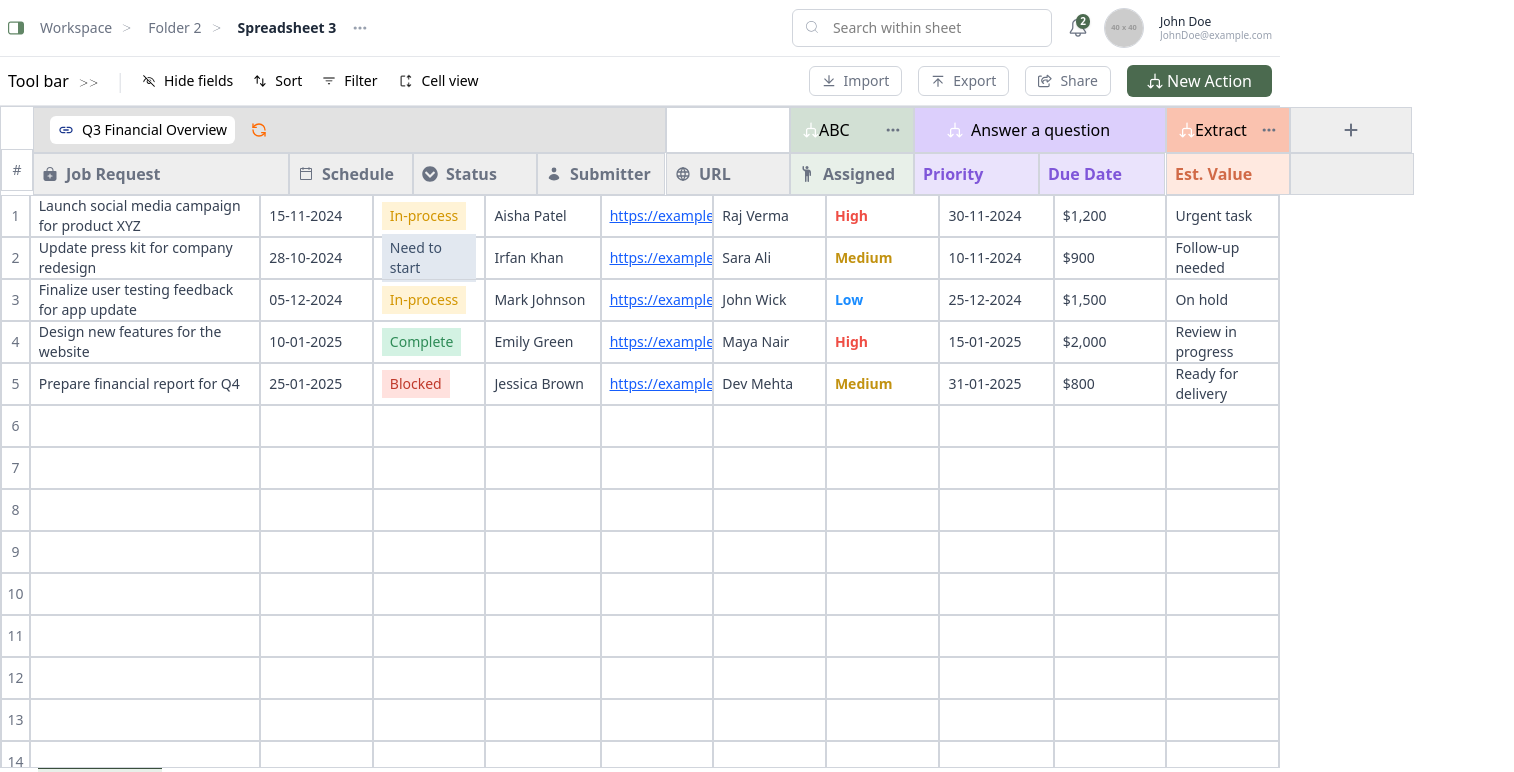
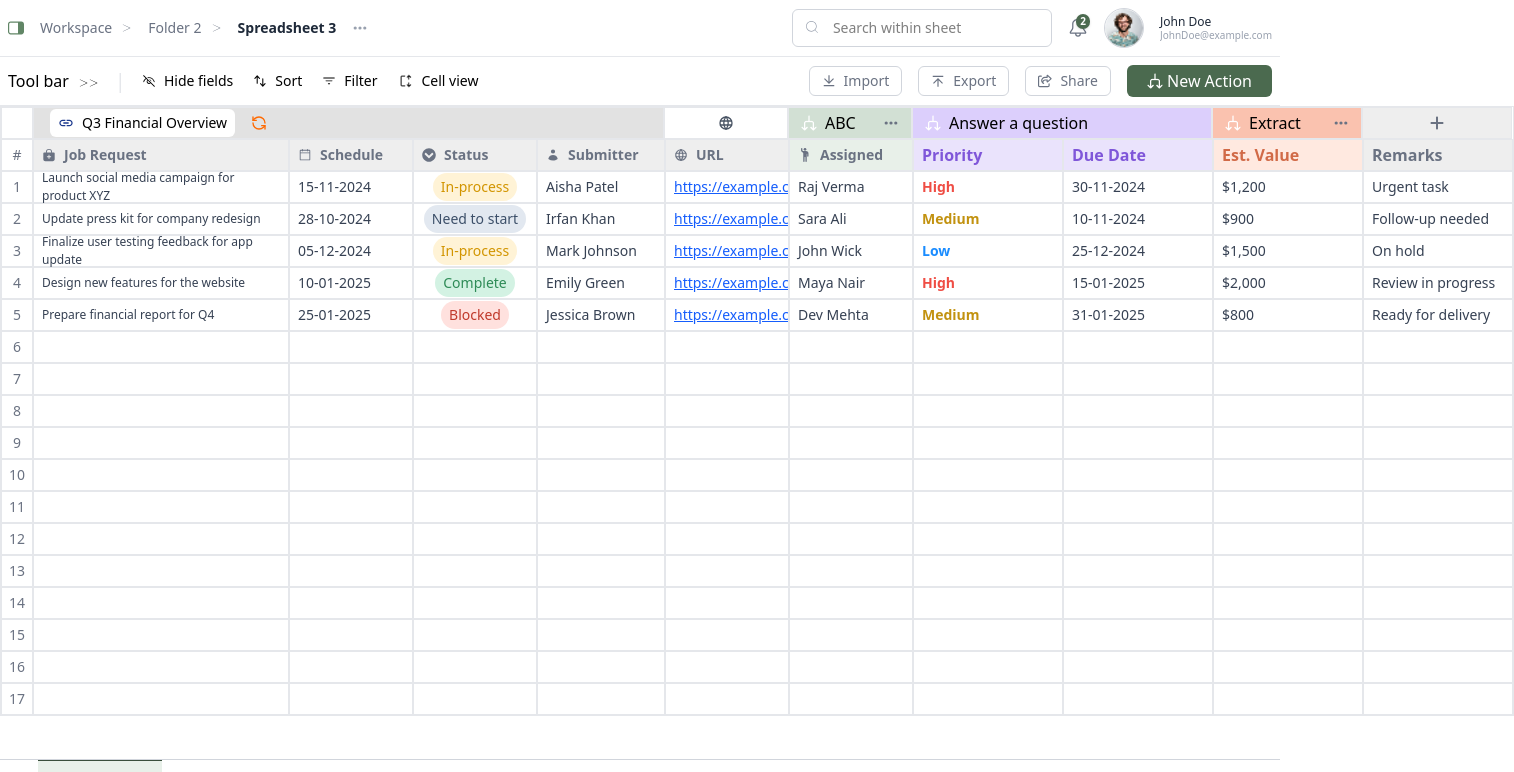
Before and after one commit to Rohitchand-01/Spreadsheet, a React (Vite) app: page / in a window 1280 px wide. Shown: the top 772 px of the page, 1514 px wide, since content can reach past the window. Built offline with nearby package versions, Linux system fonts and the light colour scheme.

Commit message:
feat: enhance Excel component styling and adjust header layout

```diff
--- a/src/components/Excel.tsx
+++ b/src/components/Excel.tsx
@@ -35,10 +35,10 @@ const values = ['$1,200', '$900', '$1,500', '$2,000', '$800']
 const remarks = ['Urgent task', 'Follow-up needed', 'On hold', 'Review in progress', 'Ready for delivery']
 
 const statusStyles = {
-  'In-process': 'bg-[#FFF3D6] text-[#D29500]',
-  'Complete': 'bg-[#D3F2E3] text-[#2E8B57]',
-  'Blocked': 'bg-[#FFE1DE] text-[#C0392B]',
-  'Need to start': 'bg-[#E2E8F0] text-[#3C4F69]'
+  'In-process': 'bg-[#FFF3D6] text-[#D29500] rounded-full text-center px-2 py-1',
+  'Complete': 'bg-[#D3F2E3] text-[#2E8B57] rounded-full text-center px-2 py-1',
+  'Blocked': 'bg-[#FFE1DE] text-[#C0392B] rounded-full text-center px-2 py-1',
+  'Need to start': 'bg-[#E2E8F0] text-[#3C4F69] rounded-full text-center px-2 py-1'
 }
 
 const priorityStyles = {
@@ -49,17 +49,11 @@ const priorityStyles = {
 
 const Excel = () => {
   return (
-    <div className="flex flex-col border border-gray-300 font-sans">
-      {/* Header Row */}
+    <div className="flex flex-col border border-gray-200 font-sans w-fit">
       <div className="flex">
-        <div>
-          <div className="bg-white w-[32px] h-[42px]" />
-          <div className="flex items-center justify-center h-[42px] border border-gray-300 text-sm text-gray-500">#</div>
-        </div>
-
-        <div>
-          <div className="flex items-center bg-white border border-gray-300">
-            <div className="flex items-center gap-4 w-[631px] px-4 py-2 bg-[#E2E2E2]">
+        <div className="w-[32px] h-[32px] border border-gray-200 bg-white" />
+        <div className="flex">
+          <div className="flex items-center gap-4 w-[631px] h-[32px] px-4 py-2 bg-[#E2E2E2] border border-gray-200">
             <div className="flex items-center bg-white px-2 py-1 rounded-md gap-2">
               <MdInsertLink className="text-blue-900" />
               <p className="text-sm">Q3 Financial Overview</p>
@@ -67,129 +61,101 @@ const Excel = () => {
             <LuRefreshCcw className="text-orange-500" />
           </div>
         </div>
-          <div className="flex">
-            <div className="flex items-center bg-[#EEEEEE] w-[256px] h-[42px] px-2 gap-2 text-gray-500 font-semibold border border-gray-300">
-              <IoBagAdd />
-              <p>Job Request</p>
+        <div className="w-[124px] h-[32px] border border-gray-200 flex items-center justify-center bg-white">
+          <TbWorld className="text-gray-600" />
         </div>
-            <div className="flex items-center bg-[#EEEEEE] w-[124px] h-[42px] px-2 gap-2 text-gray-500 font-semibold border border-gray-300">
-              <PiCalendarBlank />
-              <p>Schedule</p>
-            </div>
-            <div className="flex items-center bg-[#EEEEEE] w-[124px] h-[42px] px-2 gap-2 text-gray-500 font-semibold border border-gray-300">
-              <FaChevronCircleDown />
-              <p>Status</p>
-            </div>
-            <div className="flex items-center bg-[#EEEEEE] w-[128px] h-[42px] px-2 gap-2 text-gray-500 font-semibold border border-gray-300">
-              <HiMiniUser />
-              <p>Submitter</p>
-            </div>
-          </div>
-        </div>
-
-        <div>
-          <div className="w-[124px] h-[46px] bg-white border border-gray-300" />
-          <div className="flex items-center bg-[#EEEEEE] w-[124px] h-[42px] px-2 gap-2 text-gray-500 font-semibold border border-gray-300">
-            <TbWorld />
-            <p>URL</p>
-          </div>
-        </div>
-
-        <div>
-          <div className="flex items-center px-3 bg-[#D2E0D4] w-[124px] h-[46px] border border-gray-300">
+        <div className="w-[124px] h-[32px] border border-gray-200 px-3 flex items-center gap-2 bg-[#D2E0D4]">
           <img src={shape} alt="Shape" />
           <p>ABC</p>
           <HiDotsHorizontal className="text-gray-500 ml-auto" />
         </div>
-          <div className="flex items-center bg-[#E8F0E9] w-[124px] h-[42px] px-2 gap-2 text-gray-500 font-semibold border border-gray-300">
-            <BsPersonRaisedHand />
-            <p>Assigned</p>
-          </div>
-        </div>
-
-        <div>
-          <div className="flex items-center px-8 bg-[#DCCFFC] w-[252px] h-[46px] border border-gray-300 gap-2">
+        <div className="w-[300px] h-[32px] border border-gray-200 flex items-center gap-2 px-3 bg-[#DCCFFC]">
           <img src={shape} alt="Shape" />
           <p>Answer a question</p>
         </div>
-          <div className="flex">
-            <div className="bg-[#EAE3FC] w-[125px] h-[42px] px-2 flex items-center text-[#7F56D9] border border-gray-300 font-semibold">
-              Priority
-            </div>
-            <div className="bg-[#EAE3FC] w-[126px] h-[42px] px-2 flex items-center text-[#7F56D9] border border-gray-300 font-semibold">
-              Due Date
-            </div>
-          </div>
-        </div>
-
-        <div>
-          <div className="flex items-center px-3 bg-[#FAC2AF] w-[124px] h-[46px] border border-gray-300">
+        <div className="w-[150px] h-[32px] border border-gray-200 px-3 flex items-center gap-2 bg-[#FAC2AF]">
           <img src={shape} alt="Shape" />
           <p>Extract</p>
           <HiDotsHorizontal className="text-gray-500 ml-auto" />
         </div>
-          <div className="bg-[#FFE9E0] text-[#D16A47] h-[42px] px-2 flex items-center border border-gray-300 font-semibold">
-            Est. Value
+        <div className="w-[150px] h-[32px] border border-gray-200 flex items-center justify-center bg-[#EEEEEE]">
+          <FaPlus className="text-gray-500" />
         </div>
       </div>
 
-        <div>
-          <div className="flex items-center justify-center bg-[#EEEEEE] w-[122px] h-[46px] border border-gray-300">
-            <FaPlus className="text-gray-500" />
+      <div className="flex">
+        <div className="w-[32px] h-[32px] border border-gray-200 flex items-center justify-center text-sm text-gray-500">#</div>
+        <div className="w-[256px] h-[32px] border border-gray-200 px-2 flex items-center gap-2 text-sm text-gray-500 font-semibold bg-[#EEEEEE]">
+          <IoBagAdd /> Job Request
         </div>
-          <div className="bg-[#EEEEEE] w-[124px] h-[42px] border border-gray-300 flex items-center justify-center font-semibold text-gray-500">
-
+        <div className="w-[124px] h-[32px] border border-gray-200 px-2 flex items-center gap-2 text-sm text-gray-500 font-semibold bg-[#EEEEEE]">
+          <PiCalendarBlank /> Schedule
         </div>
+        <div className="w-[124px] h-[32px] border border-gray-200 px-2 flex items-center gap-2 text-sm text-gray-500 font-semibold bg-[#EEEEEE]">
+          <FaChevronCircleDown /> Status
+        </div>
+        <div className="w-[128px] h-[32px] border border-gray-200 px-2 flex items-center gap-2 text-sm text-gray-500 font-semibold bg-[#EEEEEE]">
+          <HiMiniUser /> Submitter
+        </div>
+        <div className="w-[124px] h-[32px] border border-gray-200 px-2 flex items-center gap-2 text-sm text-gray-500 font-semibold bg-[#EEEEEE]">
+          <TbWorld /> URL
+        </div>
+        <div className="w-[124px] h-[32px] border border-gray-200 px-2 flex items-center gap-2 text-sm text-gray-500 font-semibold bg-[#E8F0E9]">
+          <BsPersonRaisedHand /> Assigned
+        </div>
+        <div className="w-[150px] h-[32px] border border-gray-200 px-2 flex items-center text-[#7F56D9] font-semibold bg-[#EAE3FC]">
+          Priority
+        </div>
+        <div className="w-[150px] h-[32px] border border-gray-200 px-2 flex items-center text-[#7F56D9] font-semibold bg-[#EAE3FC]">
+          Due Date
+        </div>
+        <div className="w-[150px] h-[32px] border border-gray-200 px-2 flex items-center text-[#D16A47] font-semibold bg-[#FFE9E0]">
+          Est. Value
+        </div>
+        <div className="w-[150px] h-[32px] border border-gray-200 px-2 flex items-center text-gray-500 font-semibold bg-[#EEEEEE]">
+          Remarks
         </div>
       </div>
 
-      {/* Rows */}
-      {Array.from({ length: 25 }).map((_, i) => {
+      {Array.from({ length: 17 }).map((_, i) => {
+        const show = i < 5
         const status = statuses[i % statuses.length]
         const priority = priorities[i % priorities.length]
-        const showData = i < 5
+
         return (
           <div className="flex" key={i}>
-            <div className="w-[32px] h-[42px] flex items-center justify-center border border-gray-300 text-sm text-gray-500">
+            <div className="w-[32px] h-[32px] border border-gray-200 flex items-center justify-center text-sm text-gray-500">
               {i + 1}
             </div>
-            <div className="w-[256px] h-[42px] border border-gray-300 px-2 flex items-center text-sm text-gray-700">
-              {showData ? jobRequests[i] : ''}
+            <div className="w-[256px] h-[32px] border border-gray-200 px-2 flex items-center text-[12px] text-gray-700">
+              {show ? jobRequests[i] : ''}
             </div>
-            <div className="w-[124px] h-[42px] border border-gray-300 px-2 flex items-center text-sm text-gray-700">
-              {showData ? submittedDates[i] : ''}
+            <div className="w-[124px] h-[32px] border border-gray-200 px-2 flex items-center text-sm text-gray-700">
+              {show ? submittedDates[i] : ''}
             </div>
-            <div className="w-[124px] h-[42px] border border-gray-300 px-2 flex items-center">
-              {showData ? (
-                <span className={`px-2 py-1 text-sm ${statusStyles[status]}`}>
-                  {status}
-                </span>
-              ) : ''}
+            <div className="w-[124px] h-[32px] border border-gray-200 flex items-center justify-center text-sm">
+              {show ? <span className={statusStyles[status]}>{status}</span> : ''}
             </div>
-            <div className="w-[127px] h-[42px] border border-gray-300 px-2 flex items-center text-sm text-gray-700">
-              {showData ? submitters[i] : ''}
+            <div className="w-[128px] h-[32px] border border-gray-200 px-2 flex items-center text-sm text-gray-700">
+              {show ? submitters[i] : ''}
             </div>
-            <div className="w-[124px] h-[42px] border border-gray-300 px-2 flex items-center text-sm text-blue-600 underline truncate">
-              {showData ? (
-                <a href={urls[i]} target="_blank" rel="noopener noreferrer">
-                  {urls[i]}
-                </a>
-              ) : ''}
+            <div className="w-[124px] h-[32px] border border-gray-200 px-2 flex items-center text-sm text-blue-600 underline truncate">
+              {show ? <a href={urls[i]} target="_blank">{urls[i]}</a> : ''}
             </div>
-            <div className="w-[124px] h-[42px] border border-gray-300 px-2 flex items-center text-sm text-gray-700">
-              {showData ? assignedTo[i] : ''}
+            <div className="w-[124px] h-[32px] border border-gray-200 px-2 flex items-center text-sm text-gray-700">
+              {show ? assignedTo[i] : ''}
             </div>
-            <div className={`w-[125px] h-[42px] border border-gray-300 px-2 flex items-center text-sm ${showData ? priorityStyles[priority] : 'text-gray-700'}`}>
-              {showData ? priority : ''}
+            <div className={`w-[150px] h-[32px] border border-gray-200 px-2 flex items-center text-sm ${show ? priorityStyles[priority] : 'text-gray-700'}`}>
+              {show ? priority : ''}
             </div>
-            <div className="w-[126px] h-[42px] border border-gray-300 px-2 flex items-center text-sm text-gray-700">
-              {showData ? dueDates[i] : ''}
+            <div className="w-[150px] h-[32px] border border-gray-200 px-2 flex items-center text-sm text-gray-700">
+              {show ? dueDates[i] : ''}
             </div>
-            <div className="w-[124px] h-[42px] border border-gray-300 px-2 flex items-center text-sm text-gray-700">
-              {showData ? values[i] : ''}
+            <div className="w-[150px] h-[32px] border border-gray-200 px-2 flex items-center text-sm text-gray-700">
+              {show ? values[i] : ''}
             </div>
-            <div className="w-[124px] h-[42px] border border-gray-300 px-2 flex items-center text-sm text-gray-700">
-              {showData ? remarks[i] : ''}
+            <div className="w-[150px] h-[32px] border border-gray-200 px-2 flex items-center text-sm text-gray-700">
+              {show ? remarks[i] : ''}
             </div>
           </div>
         )
--- a/src/components/Header.tsx
+++ b/src/components/Header.tsx
@@ -3,6 +3,7 @@ import Shape from '../assets/shape.svg'
 import { HiDotsHorizontal } from 'react-icons/hi'
 import { CiSearch } from 'react-icons/ci'
 import { GoBell } from 'react-icons/go'
+import User from '../assets/User.png'
 
 const Header = () => {
   return (
@@ -32,7 +33,7 @@ const Header = () => {
           <input
             type='search'
             placeholder='Search within sheet'
-            className='pl-10 pr-4 py-2 text-sm border border-gray-300 rounded-md focus:outline-none focus:ring-2 focus:ring-blue-500'
+            className='pl-10 pr-4 py-2 text-sm border border-gray-300 rounded-md focus:outline-none'
           />
           <CiSearch className='absolute left-3 top-2.5 text-gray-400 w-4 h-4' />
         </div>
@@ -44,8 +45,8 @@ const Header = () => {
           </span>
         </div>
         <img
-          src='https://via.placeholder.com/40'
-          alt='user avatar'
+          src={User}
+          alt=''
           className='w-10 h-10 rounded-full border border-gray-300 cursor-pointer hover:border-blue-500'
         />
         <div className='flex flex-col text-sm leading-tight'>
```
Also changed, not shown: src/components/Footer.tsx (+6 -6 lines), src/assets/User.png (added). Lines whose indentation alone changed are shown as unchanged.
